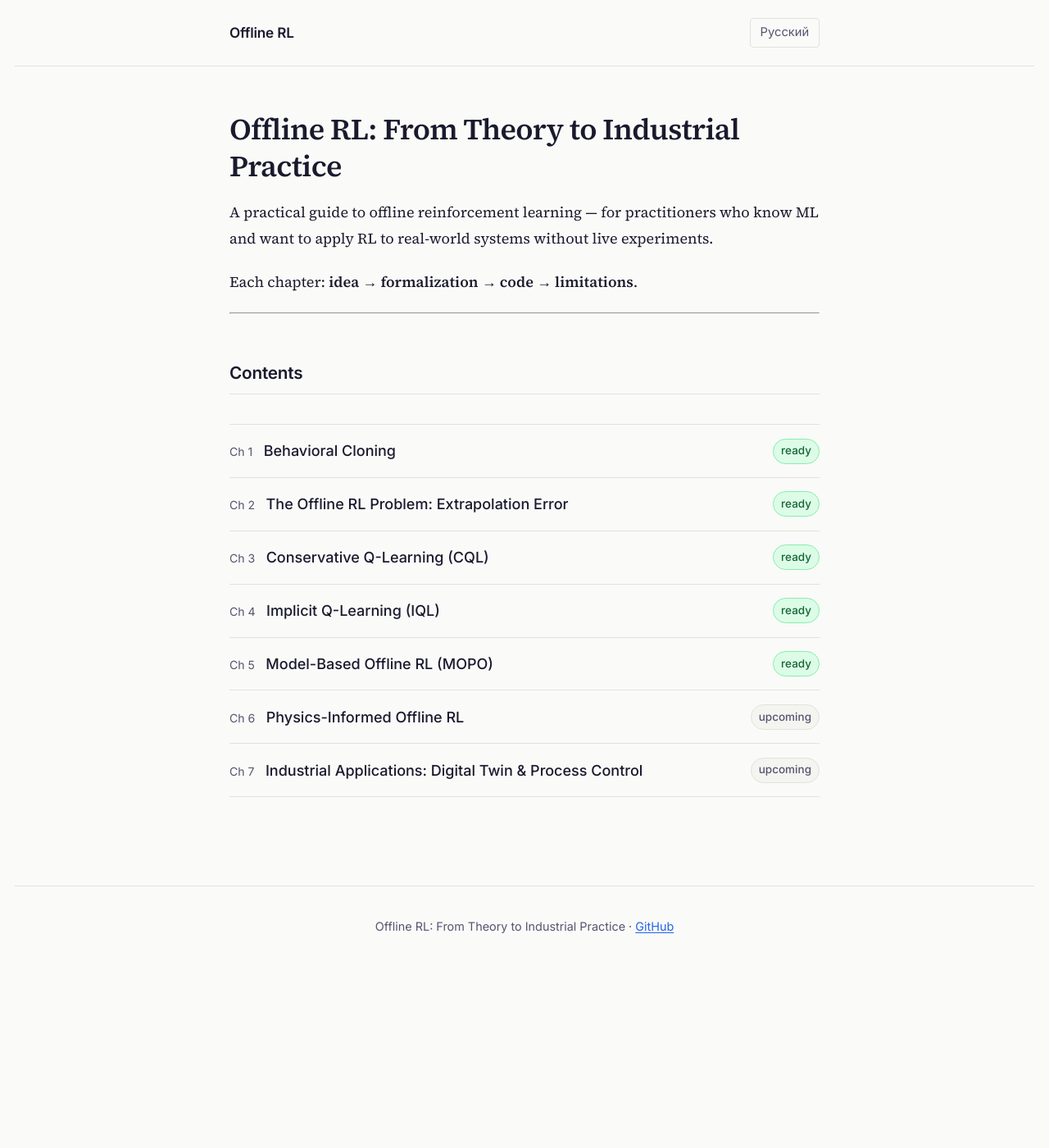
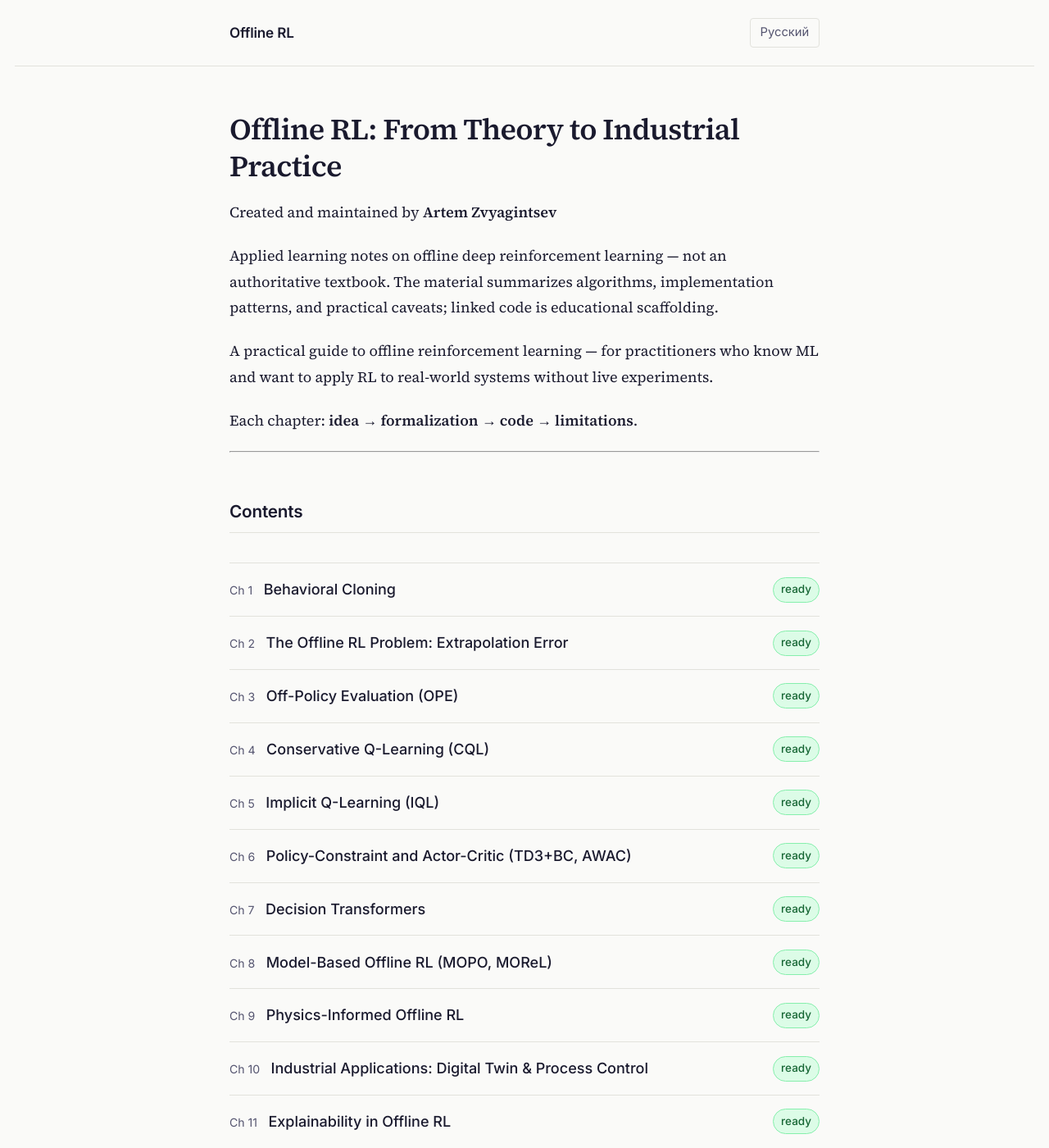
Before and after one commit to corba777/offline-rl-book, a Jekyll site: the page built from index.md, in a window 1280 px wide and 1400 px high. Shown: the whole window at 82% size. Built offline with Jekyll 4.4.1, drawn with Linux system fonts in a browser that asks for light colours; nearby versions of some CDN libraries; some of the changed text lies outside the part shown.

Commit message:
appendix

```diff
--- a/index.md
+++ b/index.md
@@ -7,6 +7,10 @@ permalink: "/offline-rl-book/"
 ---
 
 # Offline RL: From Theory to Industrial Practice
+
+<p class="byline">Created and maintained by <strong>Artem Zvyagintsev</strong></p>
+
+<p class="disclaimer">Applied learning notes on offline deep reinforcement learning — not an authoritative textbook. The material summarizes algorithms, implementation patterns, and practical caveats; linked code is educational scaffolding.</p>
 
 A practical guide to offline reinforcement learning — for practitioners who know ML and want to apply RL to real-world systems without live experiments.
 
@@ -18,45 +22,81 @@ Each chapter: **idea → formalization → code → limitations**.
 
 <ul class="toc">
   <li>
-    <a href="/offline-rl-book/en/chapter1/">
+    <a href="/offline-rl-book/en/chapter1.html">
       <span><span class="ch-num">Ch 1</span>Behavioral Cloning</span>
       <span class="ch-status ready">ready</span>
     </a>
   </li>
   <li>
-    <a href="/offline-rl-book/en/chapter2/">
+    <a href="/offline-rl-book/en/chapter2.html">
       <span><span class="ch-num">Ch 2</span>The Offline RL Problem: Extrapolation Error</span>
       <span class="ch-status ready">ready</span>
     </a>
   </li>
   <li>
-    <a href="/offline-rl-book/en/chapter3/">
-      <span><span class="ch-num">Ch 3</span>Conservative Q-Learning (CQL)</span>
+    <a href="/offline-rl-book/en/chapter3.html">
+      <span><span class="ch-num">Ch 3</span>Off-Policy Evaluation (OPE)</span>
       <span class="ch-status ready">ready</span>
     </a>
   </li>
   <li>
-    <a href="/offline-rl-book/en/chapter4/">
-      <span><span class="ch-num">Ch 4</span>Implicit Q-Learning (IQL)</span>
+    <a href="/offline-rl-book/en/chapter4.html">
+      <span><span class="ch-num">Ch 4</span>Conservative Q-Learning (CQL)</span>
       <span class="ch-status ready">ready</span>
     </a>
   </li>
   <li>
-    <a href="/offline-rl-book/en/chapter5/">
-      <span><span class="ch-num">Ch 5</span>Model-Based Offline RL (MOPO)</span>
+    <a href="/offline-rl-book/en/chapter5.html">
+      <span><span class="ch-num">Ch 5</span>Implicit Q-Learning (IQL)</span>
       <span class="ch-status ready">ready</span>
     </a>
   </li>
   <li>
-    <a href="#">
-      <span><span class="ch-num">Ch 6</span>Physics-Informed Offline RL</span>
-      <span class="ch-status">upcoming</span>
+    <a href="/offline-rl-book/en/chapter6.html">
+      <span><span class="ch-num">Ch 6</span>Policy-Constraint and Actor-Critic (TD3+BC, AWAC)</span>
+      <span class="ch-status ready">ready</span>
     </a>
   </li>
   <li>
-    <a href="#">
-      <span><span class="ch-num">Ch 7</span>Industrial Applications: Digital Twin &amp; Process Control</span>
-      <span class="ch-status">upcoming</span>
+    <a href="/offline-rl-book/en/chapter7.html">
+      <span><span class="ch-num">Ch 7</span>Decision Transformers</span>
+      <span class="ch-status ready">ready</span>
+    </a>
+  </li>
+  <li>
+    <a href="/offline-rl-book/en/chapter8.html">
+      <span><span class="ch-num">Ch 8</span>Model-Based Offline RL (MOPO, MOReL)</span>
+      <span class="ch-status ready">ready</span>
+    </a>
+  </li>
+  <li>
+    <a href="/offline-rl-book/en/chapter9.html">
+      <span><span class="ch-num">Ch 9</span>Physics-Informed Offline RL</span>
+      <span class="ch-status ready">ready</span>
+    </a>
+  </li>
+  <li>
+    <a href="/offline-rl-book/en/chapter10.html">
+      <span><span class="ch-num">Ch 10</span>Industrial Applications: Digital Twin &amp; Process Control</span>
+      <span class="ch-status ready">ready</span>
+    </a>
+  </li>
+  <li>
+    <a href="/offline-rl-book/en/chapter11.html">
+      <span><span class="ch-num">Ch 11</span>Explainability in Offline RL</span>
+      <span class="ch-status ready">ready</span>
+    </a>
+  </li>
+  <li>
+    <a href="/offline-rl-book/en/chapter12.html">
+      <span><span class="ch-num">Ch 12</span>Conclusion and Future Directions</span>
+      <span class="ch-status ready">ready</span>
+    </a>
+  </li>
+  <li>
+    <a href="/offline-rl-book/en/appendix.html">
+      <span><span class="ch-num">App.</span>Algorithm Selection Guide</span>
+      <span class="ch-status ready">ready</span>
     </a>
   </li>
 </ul>
```
Also changed, not shown: ru/index.md (+54 -14 lines), README.md.
